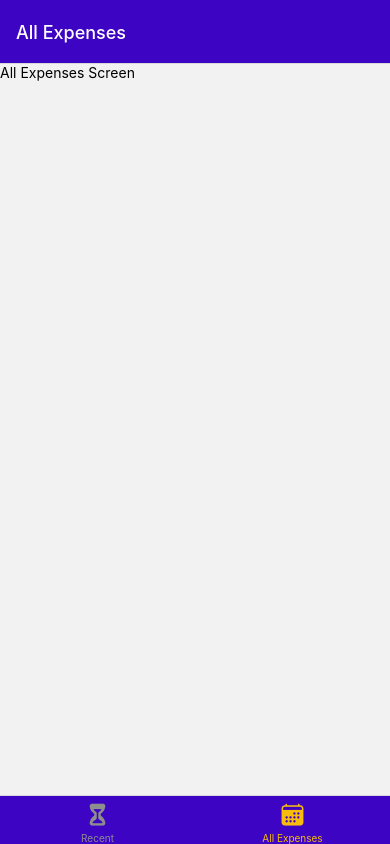
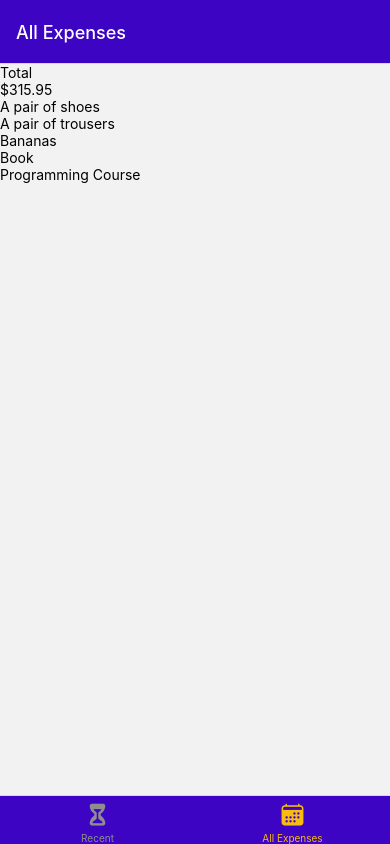
Before and after one commit to krutulkamil/expense-tracker-native, a React Native app: screen /AllExpenses in a window 390 px wide. Built offline with nearby package versions, Linux system fonts and the light colour scheme.

Commit message:
adding dummy data & outputing expenses

```diff
--- a/components/expenses/ExpensesList.tsx
+++ b/components/expenses/ExpensesList.tsx
@@ -1,12 +1,23 @@
 import { FunctionComponent } from "react";
-import { FlatList, StyleSheet } from "react-native";
+import { FlatList, ListRenderItemInfo, StyleSheet, Text } from "react-native";
+import { ExpenseInterface } from "../../types";
 
-const ExpensesList: FunctionComponent = () => {
+interface ExpensesListProps {
+    expenses: ExpenseInterface[];
+}
+
+const renderExpenseItem = (itemData: ListRenderItemInfo<ExpenseInterface>) => {
+    return (
+        <Text>{itemData.item.description}</Text>
+    );
+}
+
+const ExpensesList: FunctionComponent<ExpensesListProps> = ({expenses}) => {
     return (
         <FlatList
-            data={}
-            renderItem={}
-            keyExtractor={}
+            data={expenses}
+            renderItem={renderExpenseItem}
+            keyExtractor={(item: ExpenseInterface) => item.id}
         />
     );
 };
--- a/components/expenses/ExpensesOutput.tsx
+++ b/components/expenses/ExpensesOutput.tsx
@@ -9,14 +9,47 @@ interface ExpensesOutputProps {
     expensesPeriod: string;
 }
 
+const DUMMY_EXPENSES: ExpenseInterface[] = [
+    {
+        id: 'e1',
+        description: 'A pair of shoes',
+        amount: 59.99,
+        date: new Date("2022-08-17")
+    },
+    {
+        id: 'e2',
+        description: 'A pair of trousers',
+        amount: 89.99,
+        date: new Date("2022-08-11"),
+    },
+    {
+        id: 'e3',
+        description: 'Bananas',
+        amount: 5.49,
+        date: new Date("2022-06-09")
+    },
+    {
+        id: 'e4',
+        description: 'Book',
+        amount: 14.49,
+        date: new Date("2022-01-05")
+    },
+    {
+        id: 'e5',
+        description: 'Programming Course',
+        amount: 145.99,
+        date: new Date("2021-10-21")
+    }
+]
+
 const ExpensesOutput: FunctionComponent<ExpensesOutputProps> = ({ expenses, expensesPeriod }) => {
     return (
         <View>
             <ExpensesSummary
                 periodName={expensesPeriod}
-                expenses={expenses}
+                expenses={DUMMY_EXPENSES}
             />
-            <ExpensesList />
+            <ExpensesList expenses={DUMMY_EXPENSES} />
         </View>
     );
 };
--- a/screens/AllExpenses.tsx
+++ b/screens/AllExpenses.tsx
@@ -1,9 +1,9 @@
 import { FunctionComponent } from "react";
-import { Text } from "react-native";
+import ExpensesOutput from "../components/expenses/ExpensesOutput";
 
 const AllExpenses: FunctionComponent = () => {
     return (
-        <Text>All Expenses Screen</Text>
+        <ExpensesOutput expensesPeriod="Total" />
     );
 };
 
--- a/screens/RecentExpenses.tsx
+++ b/screens/RecentExpenses.tsx
@@ -1,9 +1,9 @@
 import { FunctionComponent } from "react";
-import { Text } from "react-native";
+import ExpensesOutput from "../components/expenses/ExpensesOutput";
 
 const RecentExpenses: FunctionComponent = () => {
     return (
-        <Text>Recent Expenses Screen</Text>
+        <ExpensesOutput expensesPeriod="Last 7 Days" />
     );
 };
 
--- a/types/index.ts
+++ b/types/index.ts
@@ -6,7 +6,8 @@ export type RootStackParamList = {
 }
 
 export interface ExpenseInterface {
-    date: Date;
+    id: string;
     description: string;
     amount: number;
+    date: Date | string;
 }
```
